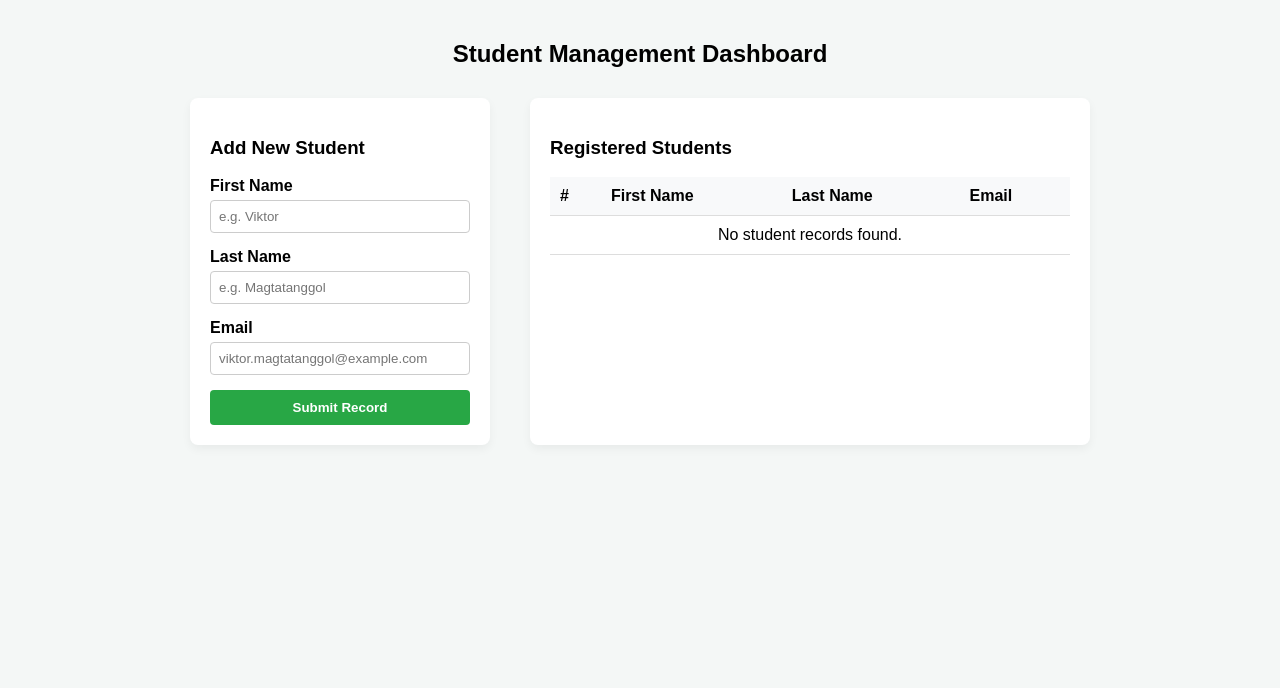
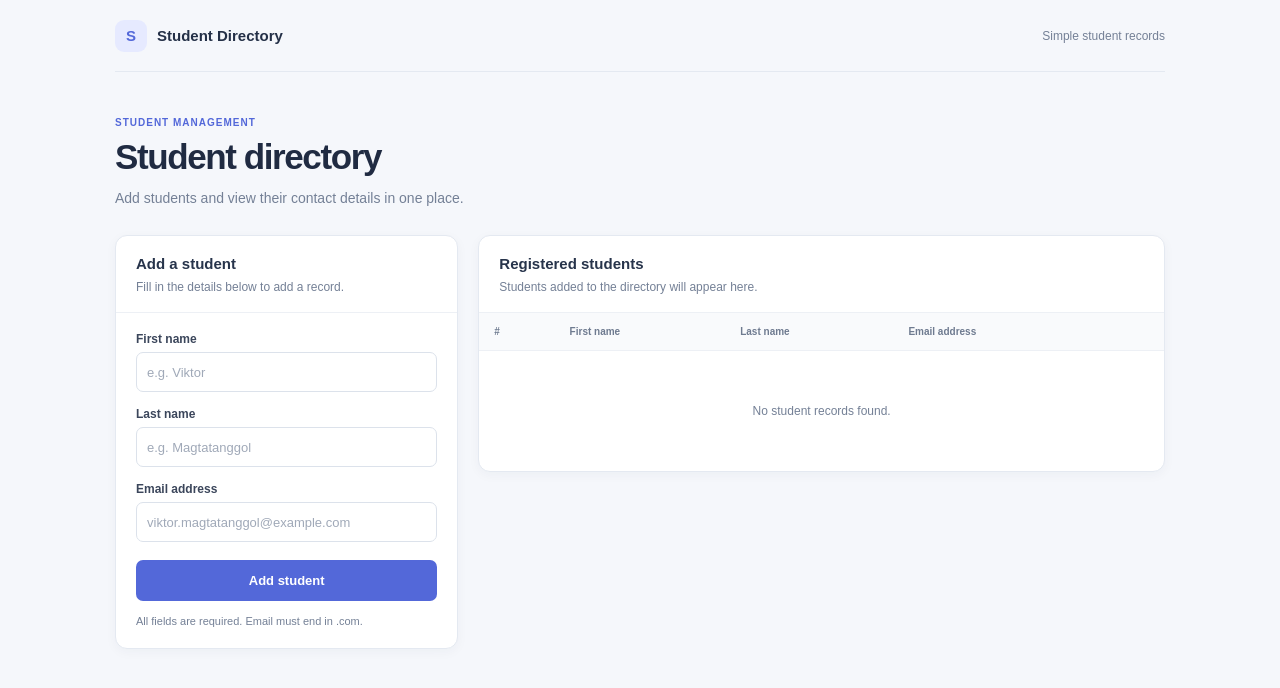
Before and after one commit to fielomasas/StudentManagement, a plain HTML site: page index.html in a window 1280 px wide. Drawn offline with Linux system fonts and the light colour scheme.

Commit message:
edited index.html, added styles.css, and added removeStudent function

```diff
--- /dev/null
+++ b/css/style.css
@@ -0,0 +1,288 @@
+:root {
+    font-family: Arial, Helvetica, sans-serif;
+    color: #243047;
+    background: #f5f7fb;
+    --muted: #748096;
+    --line: #e4e9f1;
+    --accent: #5368d9;
+}
+
+* {
+    box-sizing: border-box;
+}
+
+body {
+    min-width: 320px;
+    min-height: 100vh;
+    margin: 0;
+}
+
+.page-shell {
+    width: min(1050px, calc(100% - 40px));
+    margin: 0 auto;
+}
+
+.topbar {
+    display: flex;
+    min-height: 72px;
+    align-items: center;
+    justify-content: space-between;
+    border-bottom: 1px solid var(--line);
+}
+
+.brand {
+    display: inline-flex;
+    align-items: center;
+    gap: 10px;
+    color: #243047;
+    font-size: 15px;
+    font-weight: 700;
+    text-decoration: none;
+}
+
+.brand-mark {
+    display: grid;
+    width: 32px;
+    height: 32px;
+    place-items: center;
+    border-radius: 9px;
+    background: #e6eaff;
+    color: var(--accent);
+    font-size: 15px;
+}
+
+.topbar-note {
+    color: var(--muted);
+    font-size: 12px;
+}
+
+.page-heading {
+    padding: 45px 0 26px;
+}
+
+.eyebrow {
+    margin: 0 0 9px;
+    color: var(--accent);
+    font-size: 10px;
+    font-weight: 700;
+    letter-spacing: 0.1em;
+}
+
+h1 {
+    margin: 0;
+    color: #202b42;
+    font-size: clamp(27px, 4vw, 35px);
+    letter-spacing: -0.04em;
+}
+
+.page-description {
+    margin: 10px 0 0;
+    color: var(--muted);
+    font-size: 14px;
+    line-height: 1.6;
+}
+
+.dashboard-container {
+    display: grid;
+    grid-template-columns: minmax(250px, 0.8fr) minmax(0, 1.6fr);
+    align-items: start;
+    gap: 20px;
+}
+
+.panel {
+    min-width: 0;
+    overflow: hidden;
+    border: 1px solid var(--line);
+    border-radius: 12px;
+    background: #fff;
+    box-shadow: 0 3px 12px rgba(32, 45, 70, 0.04);
+}
+
+.panel-header {
+    padding: 19px 20px 16px;
+    border-bottom: 1px solid #edf0f5;
+}
+
+.panel-title {
+    margin: 0;
+    color: #27344b;
+    font-size: 15px;
+    font-weight: 700;
+}
+
+.panel-description {
+    margin: 6px 0 0;
+    color: var(--muted);
+    font-size: 12px;
+    line-height: 1.5;
+}
+
+.form-content {
+    padding: 19px 20px 18px;
+}
+
+.form-group {
+    margin-bottom: 15px;
+}
+
+label {
+    display: block;
+    margin-bottom: 6px;
+    color: #3b465b;
+    font-size: 12px;
+    font-weight: 600;
+}
+
+input {
+    display: block;
+    width: 100%;
+    min-height: 40px;
+    padding: 9px 10px;
+    border: 1px solid #dce2eb;
+    border-radius: 7px;
+    outline: none;
+    background: #fff;
+    color: #243047;
+    font: inherit;
+    font-size: 13px;
+}
+
+input::placeholder {
+    color: #a0a9b8;
+}
+
+input:focus {
+    border-color: #8292e7;
+    box-shadow: 0 0 0 3px rgba(83, 104, 217, 0.12);
+}
+
+button {
+    width: 100%;
+    min-height: 41px;
+    margin-top: 3px;
+    border: 0;
+    border-radius: 7px;
+    background: var(--accent);
+    color: #fff;
+    cursor: pointer;
+    font: inherit;
+    font-size: 13px;
+    font-weight: 600;
+}
+
+button:hover {
+    background: #4559c6;
+}
+
+button:focus-visible {
+    outline: 3px solid rgba(83, 104, 217, 0.3);
+    outline-offset: 2px;
+}
+
+.remove-button {
+    width: auto;
+    min-height: 30px;
+    padding: 0 10px;
+    margin: 0;
+    border: 1px solid #e6caca;
+    background: #fff;
+    color: #a64b4b;
+    font-size: 11px;
+}
+
+.remove-button:hover {
+    background: #fff5f5;
+}
+
+.form-footnote {
+    margin: 12px 0 0;
+    color: var(--muted);
+    font-size: 11px;
+    line-height: 1.5;
+}
+
+.table-wrap {
+    overflow-x: auto;
+}
+
+table {
+    width: 100%;
+    border-collapse: collapse;
+    text-align: left;
+}
+
+th,
+td {
+    padding: 13px 15px;
+    border-bottom: 1px solid #edf0f5;
+    text-align: left;
+    white-space: nowrap;
+}
+
+th {
+    background: #f9fafc;
+    color: #6f7b90;
+    font-size: 10px;
+    font-weight: 700;
+}
+
+td {
+    color: #46536a;
+    font-size: 12px;
+}
+
+tbody tr:last-child td {
+    border-bottom: 0;
+}
+
+#studentTableBody tr:hover td {
+    background: #fafbfe;
+}
+
+#studentTableBody td[colspan] {
+    height: 120px;
+    color: var(--muted);
+    text-align: center;
+    white-space: normal;
+}
+
+.page-footer {
+    padding: 23px 0;
+    margin-top: 35px;
+    border-top: 1px solid var(--line);
+    color: #8a94a5;
+    font-size: 11px;
+}
+
+@media (max-width: 700px) {
+    .page-shell {
+        width: min(100% - 30px, 520px);
+    }
+
+    .page-heading {
+        padding-top: 34px;
+    }
+
+    .dashboard-container {
+        grid-template-columns: 1fr;
+        gap: 15px;
+    }
+}
+
+@media (max-width: 420px) {
+    .topbar-note {
+        font-size: 10px;
+    }
+
+    .panel-header,
+    .form-content {
+        padding-right: 16px;
+        padding-left: 16px;
+    }
+
+    th,
+    td {
+        padding-right: 11px;
+        padding-left: 11px;
+    }
+}
--- a/index.html
+++ b/index.html
@@ -3,111 +3,75 @@
 <head>
     <meta charset="UTF-8">
     <meta name="viewport" content="width=device-width, initial-scale=1.0">
-    <title>Student Management Dashboard</title>
-    <style>
-        body {
-            font-family: Arial, sans-serif;
-            background-color: #f4f7f6;
-            margin: 40px;
-        }
-        .dashboard-container {
-            display: flex;
-            gap: 40px;
-            max-width: 900px;
-            margin: 0 auto;
-        }
-        .form-panel {
-            flex: 1;
-            background: white;
-            padding: 20px;
-            border-radius: 8px;
-            box-shadow: 0 4px 10px rgba(0,0,0,0.05);
-        }
-        .table-panel {
-            flex: 2;
-            background: white;
-            padding: 20px;
-            border-radius: 8px;
-            box-shadow: 0 4px 10px rgba(0,0,0,0.05);
-        }
-        .form-group {
-            margin-bottom: 15px;
-        }
-        label {
-            display: block;
-            margin-bottom: 5px;
-            font-weight: bold;
-        }
-        input {
-            width: 100%;
-            padding: 8px;
-            box-sizing: border-box;
-            border: 1px solid #ccc;
-            border-radius: 4px;
-        }
-        button {
-            background-color: #28a745;
-            color: white;
-            border: none;
-            padding: 10px 15px;
-            border-radius: 4px;
-            cursor: pointer;
-            width: 100%;
-            font-weight: bold;
-        }
-        table {
-            width: 100%;
-            border-collapse: collapse;
-        }
-        th, td {
-            padding: 10px;
-            text-align: left;
-            border-bottom: 1px solid #ddd;
-        }
-        th { background-color: #f8f9fa; }
-    </style>
+    <meta name="theme-color" content="#f5f7fb">
+    <title>Student Directory</title>
+    <link rel="stylesheet" href="css/style.css">
 </head>
 <body>
+    <main class="page-shell">
+        <header class="topbar">
+            <a class="brand" href="#" aria-label="Student directory home">
+                <span class="brand-mark" aria-hidden="true">S</span>
+                <span>Student Directory</span>
+            </a>
+            <span class="topbar-note">Simple student records</span>
+        </header>
 
-    <h2 style="text-align: center; margin-bottom: 30px;">Student Management Dashboard</h2>
+        <section class="page-heading" aria-labelledby="page-title">
+            <p class="eyebrow">STUDENT MANAGEMENT</p>
+            <h1 id="page-title">Student directory</h1>
+            <p class="page-description">Add students and view their contact details in one place.</p>
+        </section>
 
         <div class="dashboard-container">
-        <div class="form-panel">
-            <h3>Add New Student</h3>
+            <section class="panel form-panel" aria-labelledby="add-student-heading">
+                <div class="panel-header">
+                    <h2 class="panel-title" id="add-student-heading">Add a student</h2>
+                    <p class="panel-description">Fill in the details below to add a record.</p>
+                </div>
+                <div class="form-content">
                     <form id="studentForm">
                         <div class="form-group">
-                    <label>First Name</label>
-                    <input type="text" id="firstName" placeholder="e.g. Viktor">
+                            <label for="firstName">First name</label>
+                            <input type="text" id="firstName" name="firstName" placeholder="e.g. Viktor" autocomplete="given-name" required>
                         </div>
                         <div class="form-group">
-                    <label>Last Name</label>
-                    <input type="text" id="lastName" placeholder="e.g. Magtatanggol">
+                            <label for="lastName">Last name</label>
+                            <input type="text" id="lastName" name="lastName" placeholder="e.g. Magtatanggol" autocomplete="family-name" required>
                         </div>
                         <div class="form-group">
-                    <label>Email</label>
-                    <input type="email" id="email" placeholder="viktor.magtatanggol@example.com">
+                            <label for="email">Email address</label>
+                            <input type="email" id="email" name="email" placeholder="viktor.magtatanggol@example.com" autocomplete="email" pattern="[^@\s]+@[^@\s]+\.com" title="Enter an email address ending in .com" required>
                         </div>
-                <button type="submit">Submit Record</button>
+                        <button type="submit">Add student</button>
                     </form>
+                    <p class="form-footnote">All fields are required. Email must end in .com.</p>
                 </div>
+            </section>
 
-        <div class="table-panel">
-            <h3>Registered Students</h3>
+            <section class="panel list-panel" aria-labelledby="student-list-heading">
+                <div class="panel-header">
+                    <h2 class="panel-title" id="student-list-heading">Registered students</h2>
+                    <p class="panel-description">Students added to the directory will appear here.</p>
+                </div>
+                <div class="table-wrap">
                     <table>
                         <thead>
                             <tr>
-                        <th>#</th>
-                        <th>First Name</th>
-                        <th>Last Name</th>
-                        <th>Email</th>
+                                <th scope="col">#</th>
+                                <th scope="col">First name</th>
+                                <th scope="col">Last name</th>
+                                <th scope="col">Email address</th>
+                                <th scope="col"></th>
                             </tr>
                         </thead>
                         <tbody id="studentTableBody">
                         </tbody>
                     </table>
                 </div>
+            </section>
         </div>
-
-    <script src="../js/app.js" type="module"></script>
+    </main>
+    <script src="./js/app.js" type="module"></script>
 </body>
 </html>
--- a/js/app.js
+++ b/js/app.js
@@ -1,4 +1,4 @@
-import { getStudentAPI, addStudentAPI } from "./api.js";
+import { getStudentAPI, addStudentAPI, removeStudentAPI } from "./api.js";
 
 let localStudent = [];
 
@@ -12,7 +12,7 @@ const renderTable = (dataArray) => {
     if (!dataArray || dataArray.length === 0) {
         studentTableBody.innerHTML = `
             <tr>
-                <td colspan="4" style="text-align: center">
+                <td colspan="5" style="text-align: center">
                     No student records found.
                 </td>
             </tr>
@@ -28,6 +28,10 @@ const renderTable = (dataArray) => {
                 <td>${student.firstName}</td>
                 <td>${student.lastName}</td>
                 <td>${student.email}</td>
+                <td><button type="button" class="remove-button"
+                    aria-label="Remove ${student.firstName} ${student.lastName}"
+                    data-student-id="${student.id}">Remove</button>
+                </td>
             </tr>
         `;
     });
@@ -59,6 +63,26 @@ studentForm.addEventListener('submit', (event) => {
     studentForm.reset();
 });
 
+// Handles Student Removal in the table
+studentTableBody.addEventListener('click', (event) => {
+    if(!(event.target instanceof Element)) {
+        return;
+    }
+
+    const removeBtn = event.target.closest(".remove-button");
+
+    if(!removeBtn) {
+        return;
+    }
+
+    const studentID = Number(removeBtn.dataset.studentId);
+
+    removeStudentAPI(studentID);
+
+    localStudent = getStudentAPI();
+    renderTable(localStudent);
+});
+
 // Initial View
 const initApp = () => {
     //localStudent = getStudentAPI();
```
Also changed, not shown: js/api.js (+14 -14 lines). Lines whose indentation alone changed are shown as unchanged.
